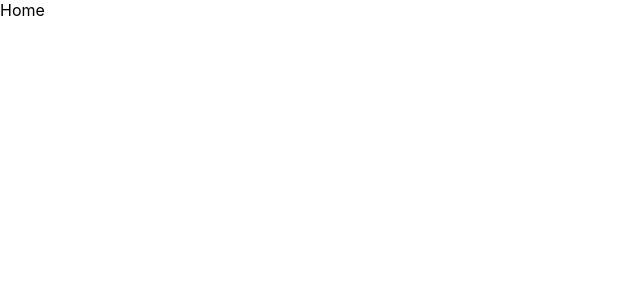
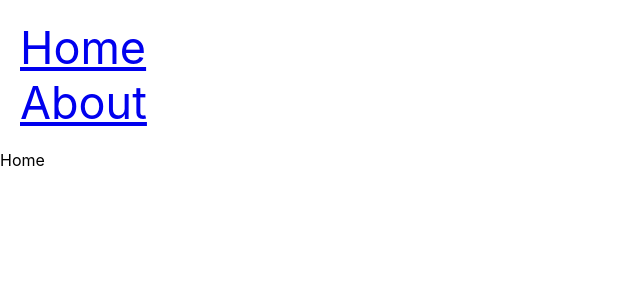
Before and after one commit to reactjs-example/react-router-demo, a React (Create React App) app: page / in a window 1280 px wide. Shown: the top 300 px of the page, without its empty margins (0-640 px from the left). Built offline with nearby package versions, Linux system fonts and the light colour scheme.

Commit message:
add navbar <Link to element/>

```diff
--- a/src/App.js
+++ b/src/App.js
@@ -1,17 +1,19 @@
 import logo from "./logo.svg";
 import "./App.css";
-import {Routes, Route} from 'react-router-dom'
+import { Routes, Route } from "react-router-dom";
 import { Home } from "./components/Home";
 import { About } from "./components/About";
+import { Navbar } from "./components/Navbar";
 function App() {
   return (
+    <>
+      <Navbar />
       <Routes>
-        <Route path="/" element={<Home/>}>
-        </Route>
-        <Route path="/about" element={<About/>}>
-        </Route>
+        <Route path="/" element={<Home />}></Route>
+        <Route path="/about" element={<About />}></Route>
       </Routes>
-  )
+    </>
+  );
 }
 
 export default App;
--- /dev/null
+++ b/src/components/Navbar.js
@@ -0,0 +1,11 @@
+import React from 'react'
+import { Link } from 'react-router-dom'
+
+export const Navbar = () => {
+  return (
+    <nav>
+        <Link to={'/'}>Home</Link> <br/>
+        <Link to={'/about'}>About</Link>
+    </nav>
+  )
+}
--- a/src/index.css
+++ b/src/index.css
@@ -11,3 +11,12 @@
   font-family: source-code-pro, Menlo, Monaco, Consolas, 'Courier New',
     monospace;
 }
+
+
+nav a{
+  font-size: 45px;
+}
+
+nav {
+  padding: 20px;
+}
```
Also changed, not shown: src/App.css (line endings or trailing spaces).
